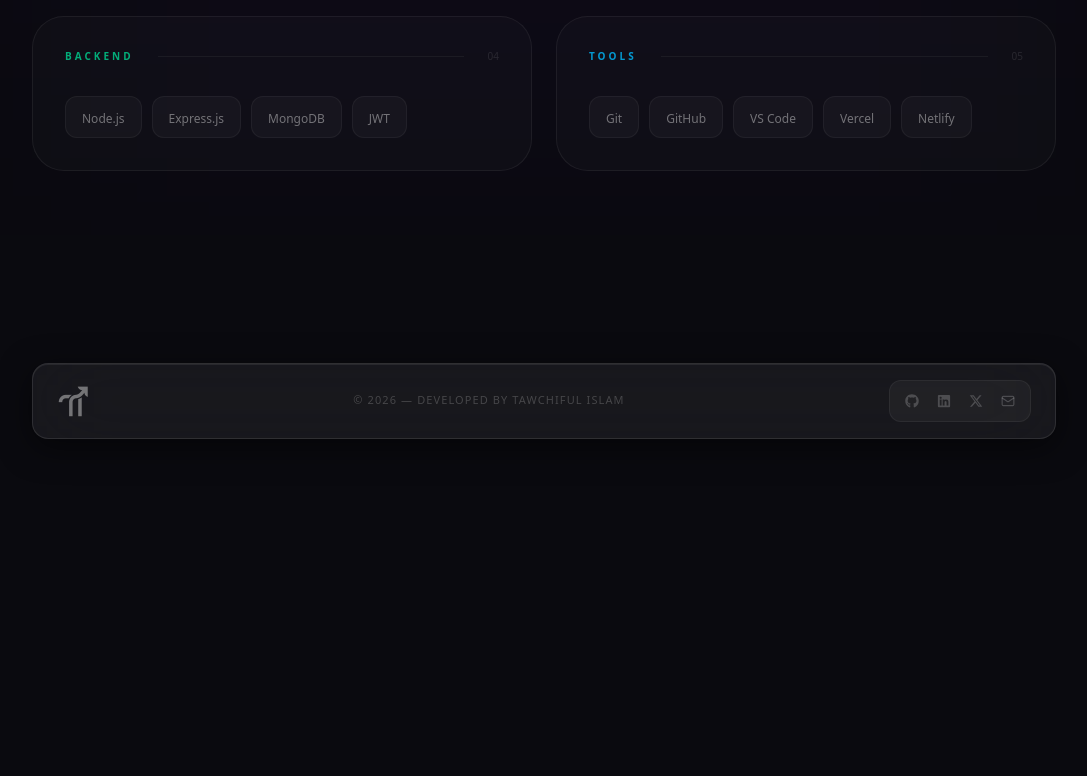
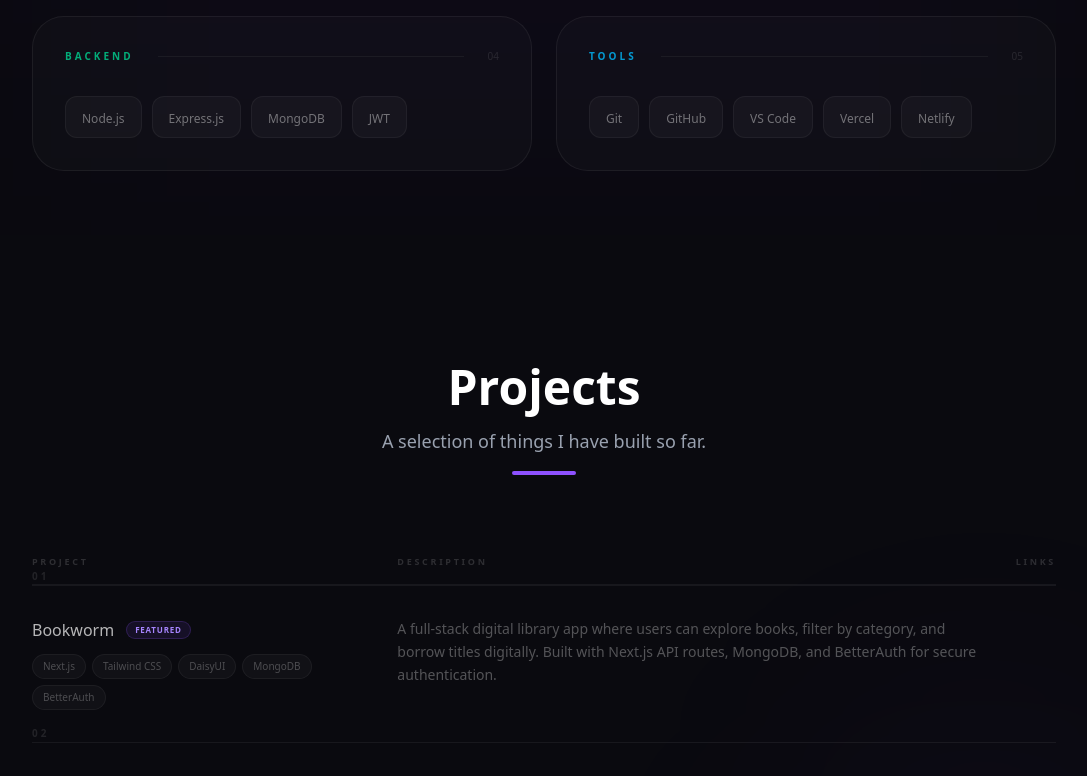
Before and after one commit to tawchifulislam/portfolio, a Next.js app: page / in a window 1280 px wide. Shown: the part 2000-2776 px from the top of the page, without its empty margins (96-1183 px from the left). Before the commit the page ends 2471 px from the top, so only its background shows below. Built offline with nearby package versions, Linux system fonts and the light colour scheme.

Commit message:
add Projects and ProjectCard

```diff
--- a/src/app/page.js
+++ b/src/app/page.js
@@ -1,6 +1,7 @@
 import Hero from '@/components/sections/Hero';
 import About from '@/components/sections/About';
 import TechStack from '@/components/sections/TechStack';
+import Projects from '@/components/sections/Projects';
 
 export default function Home() {
   return (
@@ -8,6 +9,7 @@ export default function Home() {
       <Hero />
       <About />
       <TechStack />
+      <Projects />
     </div>
   );
 }
--- a/src/components/sections/Projects.jsx
+++ b/src/components/sections/Projects.jsx
@@ -0,0 +1,82 @@
+'use client';
+
+import { motion } from 'framer-motion';
+import { projects } from '@/lib/data';
+import { variants } from '@/lib/constants';
+import SectionTitle from '@/components/ui/SectionTitle';
+import ProjectCard from '@/components/ui/ProjectCard';
+import { FaGithub } from 'react-icons/fa';
+import { ArrowUpRight } from 'lucide-react';
+
+export default function Projects() {
+  return (
+    <section
+      id="projects"
+      className="relative py-32 px-4 sm:px-6 overflow-hidden"
+    >
+      <div className="absolute top-1/3 right-0 w-100 h-100 bg-violet-600/3 rounded-full blur-[120px] pointer-events-none" />
+
+      <div className="max-w-5xl mx-auto">
+        <SectionTitle
+          title="Projects"
+          subtitle="A selection of things I have built so far."
+        />
+
+        <div className="mt-20">
+          <div className="hidden md:flex items-start gap-6 pb-4 border-b border-white/6">
+            <span className="w-1/3 text-[9px] font-black tracking-[0.3em] uppercase text-white/15">
+              Project
+            </span>
+            <span className="flex-1 text-[9px] font-black tracking-[0.3em] uppercase text-white/15">
+              Description
+            </span>
+            <span className="w-20 text-[9px] font-black tracking-[0.3em] uppercase text-white/15 text-right">
+              Links
+            </span>
+          </div>
+
+          <motion.div
+            variants={variants.staggerContainer}
+            initial="hidden"
+            whileInView="visible"
+            viewport={{ once: true }}
+            className="flex flex-col"
+          >
+            {projects.map((project, index) => (
+              <ProjectCard key={project.id} project={project} index={index} />
+            ))}
+          </motion.div>
+
+          <div className="border-b border-white/6" />
+        </div>
+
+        <motion.div
+          initial={{ opacity: 0, y: 20 }}
+          whileInView={{ opacity: 1, y: 0 }}
+          viewport={{ once: true }}
+          transition={{ duration: 0.5, delay: 0.3 }}
+          className="mt-16 flex justify-center"
+        >
+          <a
+            href="https://github.com/tawchifulislam"
+            target="_blank"
+            rel="noopener noreferrer"
+            className="group flex items-center gap-3 px-8 py-4 rounded-2xl bg-white/2 hover:bg-white/5 border border-white/[0.07] hover:border-violet-500/25 transition-all duration-500"
+          >
+            <FaGithub
+              size={15}
+              className="text-white/25 group-hover:text-white/60 transition-colors duration-300"
+            />
+            <span className="text-[10px] font-black tracking-[0.25em] uppercase text-white/25 group-hover:text-white/60 transition-colors duration-300">
+              View All on GitHub
+            </span>
+            <ArrowUpRight
+              size={13}
+              className="text-white/15 group-hover:text-violet-400 transition-colors duration-300"
+            />
+          </a>
+        </motion.div>
+      </div>
+    </section>
+  );
+}
--- a/src/components/ui/ProjectCard.jsx
+++ b/src/components/ui/ProjectCard.jsx
@@ -1,61 +1,69 @@
 'use client';
 
 import { motion } from 'framer-motion';
+import { ExternalLink } from 'lucide-react';
+import { FaGithub } from 'react-icons/fa';
 import { variants } from '@/lib/constants';
-import { ExternalLink, Github } from 'lucide-react';
 
-export default function ProjectCard({ project }) {
+export default function ProjectCard({ project, index }) {
   const { title, description, tags, liveUrl, githubUrl, featured } = project;
 
   return (
-    <motion.div
-      variants={variants.staggerItem}
-      whileHover={{ y: -5 }}
-      className="group relative flex flex-col gap-4 p-6 rounded-2xl border border-white/10 bg-white/5 backdrop-blur-sm hover:border-violet-500/40 hover:bg-white/10 transition-colors duration-300"
-    >
+    <motion.div variants={variants.staggerItem} className="group relative">
+      <span className="absolute -top-4 left-0 text-[10px] font-black tracking-[0.3em] text-white/10 uppercase select-none">
+        {String(index + 1).padStart(2, '0')}
+      </span>
+
+      <div className="relative flex flex-col md:flex-row items-start gap-6 py-8 border-t border-white/6 group-hover:border-violet-500/20 transition-colors duration-500">
+        <div className="w-full md:w-1/3 flex flex-col gap-3 shrink-0">
+          <div className="flex items-center gap-3 flex-wrap">
+            <h3 className="text-base font-(--font-syne) text-white/70 group-hover:text-white transition-colors duration-300">
+              {title}
+            </h3>
             {featured && (
-        <span className="absolute top-4 right-4 px-3 py-1 rounded-full text-xs font-medium bg-violet-500/20 text-violet-400 border border-violet-500/30">
+              <span className="px-2 py-0.5 rounded-full text-[8px] font-black tracking-widest uppercase bg-violet-500/10 text-violet-400 border border-violet-500/20">
                 Featured
               </span>
             )}
+          </div>
 
-      <h3 className="text-xl font-semibold text-white pr-20">{title}</h3>
-
-      <p className="text-gray-400 text-sm leading-relaxed flex-1">
-        {description}
-      </p>
-
-      <div className="flex flex-wrap gap-2">
+          <div className="flex flex-wrap gap-1.5">
             {tags.map(tag => (
               <span
                 key={tag}
-            className="px-3 py-1 rounded-full text-xs font-medium bg-white/5 text-gray-400 border border-white/10"
+                className="px-2.5 py-1 rounded-full text-[10px] font-medium text-white/25 bg-white/3 border border-white/5 group-hover:border-white/10 transition-colors duration-300"
               >
                 {tag}
               </span>
             ))}
           </div>
+        </div>
 
-      <div className="flex items-center gap-4 pt-2">
+        <p className="flex-1 text-sm text-white/30 leading-relaxed group-hover:text-white/50 transition-colors duration-500">
+          {description}
+        </p>
+
+        <div className="flex md:flex-col items-center gap-3 shrink-0 md:opacity-0 md:translate-x-4 md:group-hover:opacity-100 md:group-hover:translate-x-0 transition-all duration-500">
           <a
             href={liveUrl}
             target="_blank"
             rel="noopener noreferrer"
-          className="flex items-center gap-2 text-sm text-violet-400 hover:text-violet-300 transition-colors"
+            className="w-9 h-9 flex items-center justify-center rounded-full bg-white/4 hover:bg-violet-500/20 border border-white/8 hover:border-violet-500/30 text-white/30 hover:text-violet-400 transition-all duration-300"
+            aria-label="Live Demo"
           >
-          <ExternalLink size={16} />
-          Live Demo
+            <ExternalLink size={14} />
           </a>
 
           <a
             href={githubUrl}
             target="_blank"
             rel="noopener noreferrer"
-          className="flex items-center gap-2 text-sm text-gray-400 hover:text-gray-300 transition-colors"
+            className="w-9 h-9 flex items-center justify-center rounded-full bg-white/4 hover:bg-white/8 border border-white/8 hover:border-white/15 text-white/30 hover:text-white/70 transition-all duration-300"
+            aria-label="Source Code"
           >
-          <Github size={16} />
-          Source Code
+            <FaGithub size={14} />
           </a>
+        </div>
       </div>
     </motion.div>
   );
```
Also changed, not shown: src/lib/data.js. Lines whose indentation alone changed are shown as unchanged.
